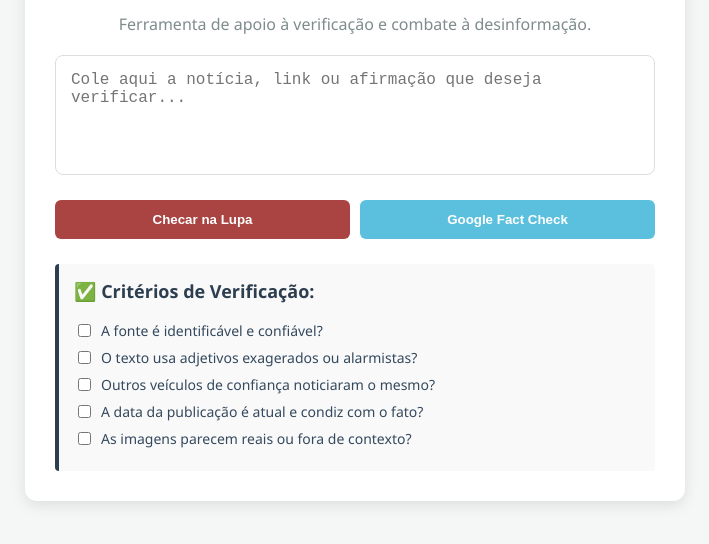
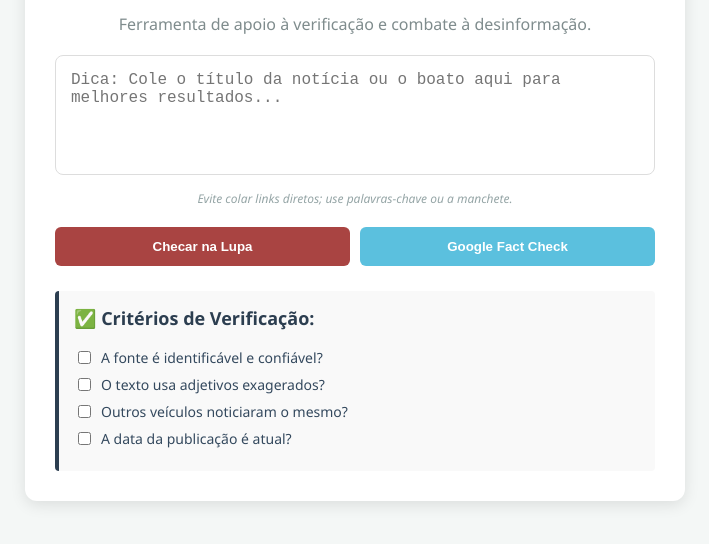
Before and after one commit to madugaspars/verificanot-cia, a plain HTML site: page index.html in a window 1280 px wide. Shown: the part 198-742 px from the top of the page, without its empty margins (285-994 px from the left). Drawn offline with Linux system fonts and the light colour scheme.

Commit message:
Update index.html

```diff
--- a/index.html
+++ b/index.html
@@ -19,6 +19,7 @@
         .checklist h3 { margin-top: 0; font-size: 18px; color: #2c3e50; }
         .item { display: flex; align-items: center; margin-bottom: 8px; font-size: 14px; color: #34495e; }
         input[type="checkbox"] { margin-right: 10px; }
+        .dica { font-size: 12px; color: #95a5a6; margin-top: 10px; font-style: italic; }
     </style>
 </head>
 <body>
@@ -27,7 +28,8 @@
     <h1>🔍 Central de Checagem</h1>
     <p>Ferramenta de apoio à verificação e combate à desinformação.</p>
 
-    <textarea id="noticia" placeholder="Cole aqui a notícia, link ou afirmação que deseja verificar..."></textarea>
+    <textarea id="noticia" placeholder="Dica: Cole o título da notícia ou o boato aqui para melhores resultados..."></textarea>
+    <p class="dica">Evite colar links diretos; use palavras-chave ou a manchete.</p>
 
     <div class="buttons">
         <button class="btn-lupa" onclick="buscarNaLupa()">Checar na Lupa</button>
@@ -37,10 +39,9 @@
     <div class="checklist">
         <h3>✅ Critérios de Verificação:</h3>
         <div class="item"><input type="checkbox"> A fonte é identificável e confiável?</div>
-        <div class="item"><input type="checkbox"> O texto usa adjetivos exagerados ou alarmistas?</div>
-        <div class="item"><input type="checkbox"> Outros veículos de confiança noticiaram o mesmo?</div>
-        <div class="item"><input type="checkbox"> A data da publicação é atual e condiz com o fato?</div>
-        <div class="item"><input type="checkbox"> As imagens parecem reais ou fora de contexto?</div>
+        <div class="item"><input type="checkbox"> O texto usa adjetivos exagerados?</div>
+        <div class="item"><input type="checkbox"> Outros veículos noticiaram o mesmo?</div>
+        <div class="item"><input type="checkbox"> A data da publicação é atual?</div>
     </div>
 </div>
 
@@ -48,6 +49,8 @@
     function buscarNoGoogle() {
         let termo = document.getElementById('noticia').value;
         if (termo) {
+            // Se for link, avisar o usuário
+            if (termo.includes("http")) { alert("Para o Google Fact Check, o título da notícia funciona melhor que o link!"); }
             window.open(`https://toolbox.google.com/factcheck/explorer/search/${encodeURIComponent(termo)};hl=pt-BR`, '_blank');
         } else {
             alert("Por favor, cole uma informação primeiro!");
@@ -57,7 +60,12 @@
     function buscarNaLupa() {
         let termo = document.getElementById('noticia').value;
         if (termo) {
-            window.open(`https://lupa.uol.com.br/busca?q=${encodeURIComponent(termo)}`, '_blank');
+            // Se o usuário colou um link, a Lupa costuma dar erro 404. Avisamos para usar o título.
+            if (termo.includes("http")) {
+                alert("A Lupa não encontra links diretos. Cole apenas o TÍTULO da notícia.");
+            } else {
+                window.open(`https://lupa.uol.com.br/busca?q=${encodeURIComponent(termo)}`, '_blank');
+            }
         } else {
             alert("Por favor, cole uma informação primeiro!");
         }
```
